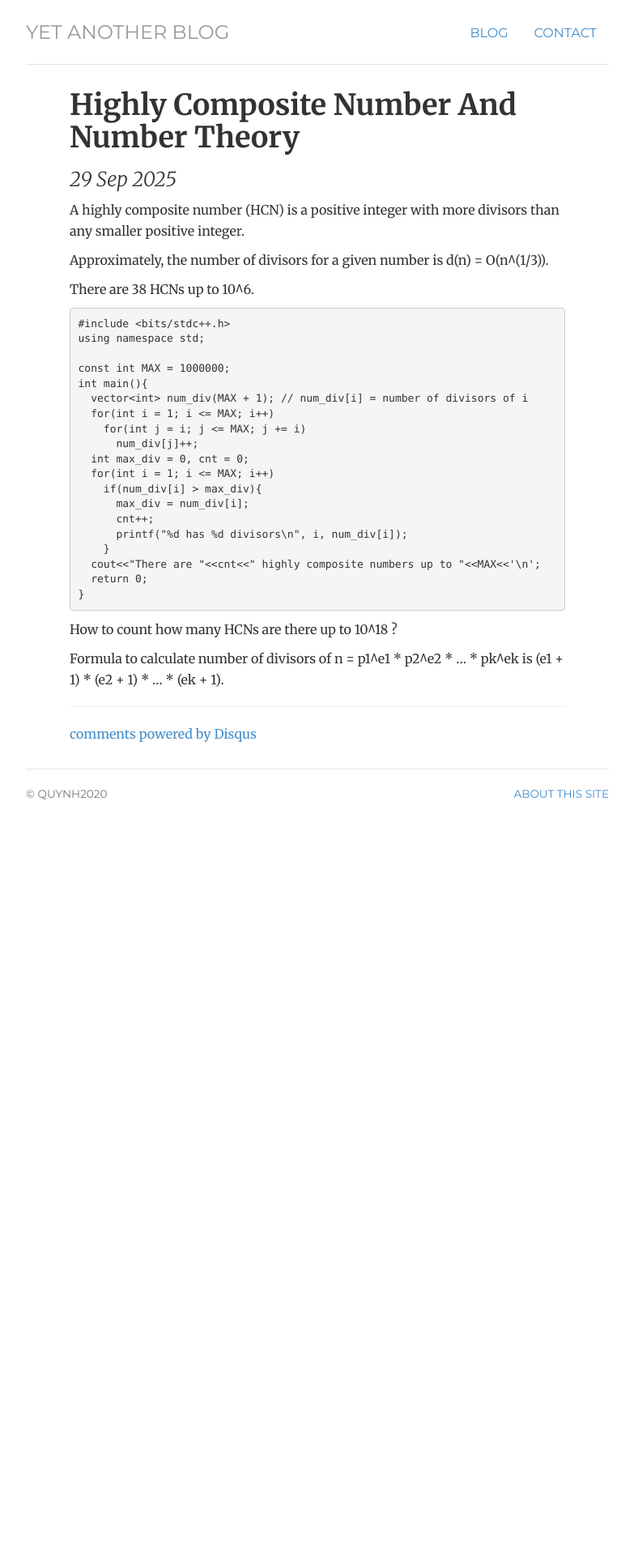
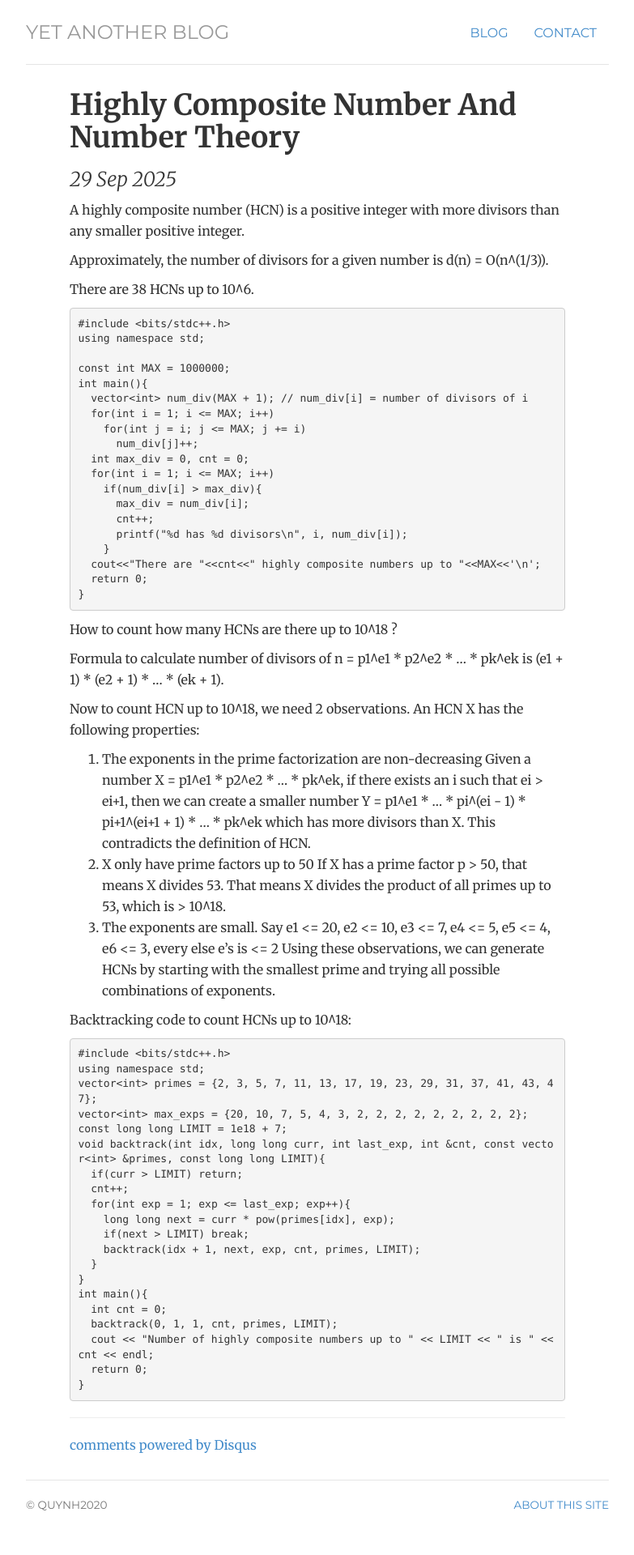
Before and after one commit to quynhdinh/quynhdinh.github.io, a Jekyll site: the page built from _posts/2025-09-29-highly-composite-number.md, in a window 1280 px wide. Shown: the whole page at 81% size, without its empty margins (248-1031 px from the left). Built offline with Jekyll 4.4.1, drawn with Linux system fonts in a browser that asks for light colours; comment, search, counter and statistics services are not loaded; before the commit the page ends 1042 px from its top, so only the background shows below that.

Commit message:
add code for 1e18 hcn

````diff
--- a/_posts/2025-09-29-highly-composite-number.md
+++ b/_posts/2025-09-29-highly-composite-number.md
@@ -33,3 +33,36 @@ int main(){
 How to count how many HCNs are there up to 10^18 ?
 
 Formula to calculate number of divisors of n = p1^e1 * p2^e2 * ... * pk^ek is (e1 + 1) * (e2 + 1) * ... * (ek + 1).
+
+Now to count HCN up to 10^18, we need 2 observations. An HCN X has the following properties:
+1. The exponents in the prime factorization are non-decreasing
+   Given a number X = p1^e1 * p2^e2 * ... * pk^ek, if there exists an i such that ei > ei+1, then we can create a smaller number Y = p1^e1 * ... * pi^(ei - 1) * pi+1^(ei+1 + 1) * ... * pk^ek which has more divisors than X. This contradicts the definition of HCN.
+2. X only have prime factors up to 50
+   If X has a prime factor p > 50, that means X divides 53. That means X divides the product of all primes up to 53, which is > 10^18.
+3. The exponents are small. Say e1 <= 20, e2 <= 10, e3 <= 7, e4 <= 5, e5 <= 4, e6 <= 3, every else e's is <= 2
+Using these observations, we can generate HCNs by starting with the smallest prime and trying all possible combinations of exponents.
+
+Backtracking code to count HCNs up to 10^18:
+
+```cpp
+#include <bits/stdc++.h>
+using namespace std;
+vector<int> primes = {2, 3, 5, 7, 11, 13, 17, 19, 23, 29, 31, 37, 41, 43, 47};
+vector<int> max_exps = {20, 10, 7, 5, 4, 3, 2, 2, 2, 2, 2, 2, 2, 2, 2};
+const long long LIMIT = 1e18 + 7;
+void backtrack(int idx, long long curr, int last_exp, int &cnt, const vector<int> &primes, const long long LIMIT){
+  if(curr > LIMIT) return;
+  cnt++;
+  for(int exp = 1; exp <= last_exp; exp++){
+    long long next = curr * pow(primes[idx], exp);
+    if(next > LIMIT) break;
+    backtrack(idx + 1, next, exp, cnt, primes, LIMIT);
+  }
+}
+int main(){
+  int cnt = 0;
+  backtrack(0, 1, 1, cnt, primes, LIMIT);
+  cout << "Number of highly composite numbers up to " << LIMIT << " is " << cnt << endl;
+  return 0;
+}
+```
````
